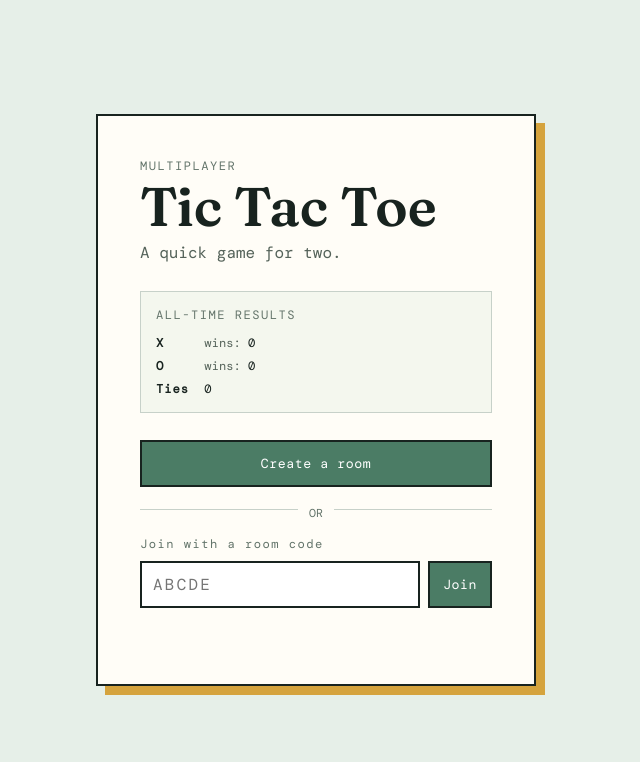
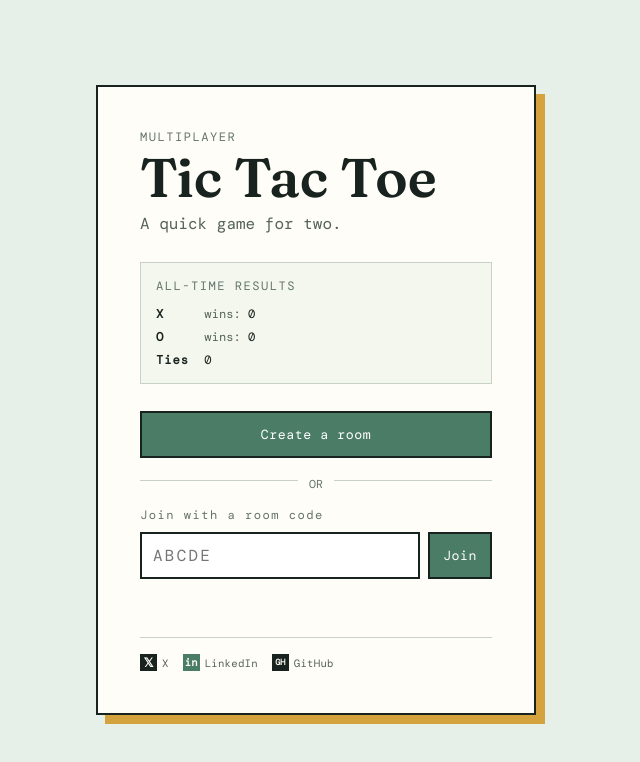
Before and after one commit to mcgalliard/tic-tac-toe, a website: page public/index.html in a window 1280 px wide. Shown: the whole page, without its empty margins (324-964 px from the left). Drawn offline with nearby package versions, Linux system fonts and the light colour scheme; no server answers.

Commit message:
Add creator social links

```diff
--- a/public/index.html
+++ b/public/index.html
@@ -1,6 +1,6 @@
 <!doctype html>
 <html lang="en">
-<head><meta charset="UTF-8"><meta name="viewport" content="width=device-width,initial-scale=1"><title>Tic Tac Toe</title><link rel="stylesheet" href="/style.css?v=6"></head>
+<head><meta charset="UTF-8"><meta name="viewport" content="width=device-width,initial-scale=1"><title>Tic Tac Toe</title><link rel="stylesheet" href="/style.css?v=7"></head>
 <body>
   <main class="card">
     <section id="menu">
@@ -16,5 +16,6 @@
       <button class="secondary" id="restart">Play again</button><button class="link" id="leave">Leave room</button>
     </section>
     <p class="notice" id="notice" role="status"></p>
-  </main><script src="/app.js?v=6"></script>
+    <footer class="socials" aria-label="Creator profiles"><a href="https://x.com/chrismcgalliard" target="_blank" rel="noopener noreferrer" aria-label="Chris McGalliard on X"><span class="social-icon x-icon" aria-hidden="true">𝕏</span><span>X</span></a><a href="https://www.linkedin.com/in/christopher-mcgalliard/" target="_blank" rel="noopener noreferrer" aria-label="Christopher McGalliard on LinkedIn"><span class="social-icon linkedin-icon" aria-hidden="true">in</span><span>LinkedIn</span></a><a href="https://github.com/mcgalliard" target="_blank" rel="noopener noreferrer" aria-label="Chris McGalliard on GitHub"><span class="social-icon github-icon" aria-hidden="true">GH</span><span>GitHub</span></a></footer>
+  </main><script src="/app.js?v=7"></script>
 </body></html>
--- a/public/style.css
+++ b/public/style.css
@@ -8,3 +8,4 @@ button, input { font: inherit; border-radius: 0; }button { cursor: pointer; bord
 #create { width: 100%; }.or { margin: 22px 0; text-align: center; border-top: 1px solid #c7d1c9; height: 0; }.or span { position: relative; top: -9px; padding: 0 11px; background: #fffdf7; color: #63746a; font-size: .72rem; }.join { display: flex; margin-top: 8px; gap: 8px; }.join input { width: 100%; min-width: 0; padding: 11px; border: 2px solid #18231f; text-transform: uppercase; letter-spacing: .14em; }.join button { padding-inline: 13px; }
 .scoreboard { margin: 25px 0 27px; padding: 15px; border: 1px solid #c7d1c9; background: #f4f7ee; }.scores { display: grid; gap: 7px; margin-top: 12px; }.scores p { display: flex; align-items: baseline; gap: 7px; margin: 0; font-size: .76rem; color: #546259; }.scores strong { min-width: 3.4em; font-family: 'DM Mono', monospace; font-size: .76rem; letter-spacing: .08em; color: #18231f; }.scores b { color: #18231f; font-weight: 400; }.player-count { margin: 0; color: #63746a; font-size: .76rem; }
 .notice { min-height: 1.2em; margin: 20px 0 0; color: #9b3827; font-size: .76rem; }.board { display: grid; grid-template-columns: repeat(3, 1fr); gap: 7px; margin: 28px 0 18px; }.cell { aspect-ratio: 1; padding: 0; font-family: Fraunces, serif; font-size: clamp(2.7rem, 14vw, 4.7rem); background: #e5eee7; color: #18231f; }.cell:not(:disabled):hover { background: #d5a33d; }.secondary { width: 100%; background: #4b7c65; }.link { display: block; width: 100%; margin-top: 7px; padding: 8px; border: 0; background: transparent; color: #63746a; }.link:hover { background: transparent; color: #18231f; text-decoration: underline; }strong { color: #18231f; }[hidden] { display: none; }
+.socials { display: flex; flex-wrap: wrap; gap: 14px; margin-top: 24px; padding-top: 16px; border-top: 1px solid #c7d1c9; }.socials a { display: inline-flex; align-items: center; gap: 5px; color: #546259; font-size: .67rem; letter-spacing: .02em; text-decoration: none; }.socials a:hover { color: #18231f; text-decoration: underline; }.social-icon { display: inline-grid; place-items: center; width: 17px; height: 17px; font-size: .66rem; font-weight: 700; letter-spacing: 0; color: #fffdf7; background: #18231f; }.x-icon { font-size: .78rem; }.linkedin-icon { background: #4b7c65; }.github-icon { font-size: .53rem; }
```
